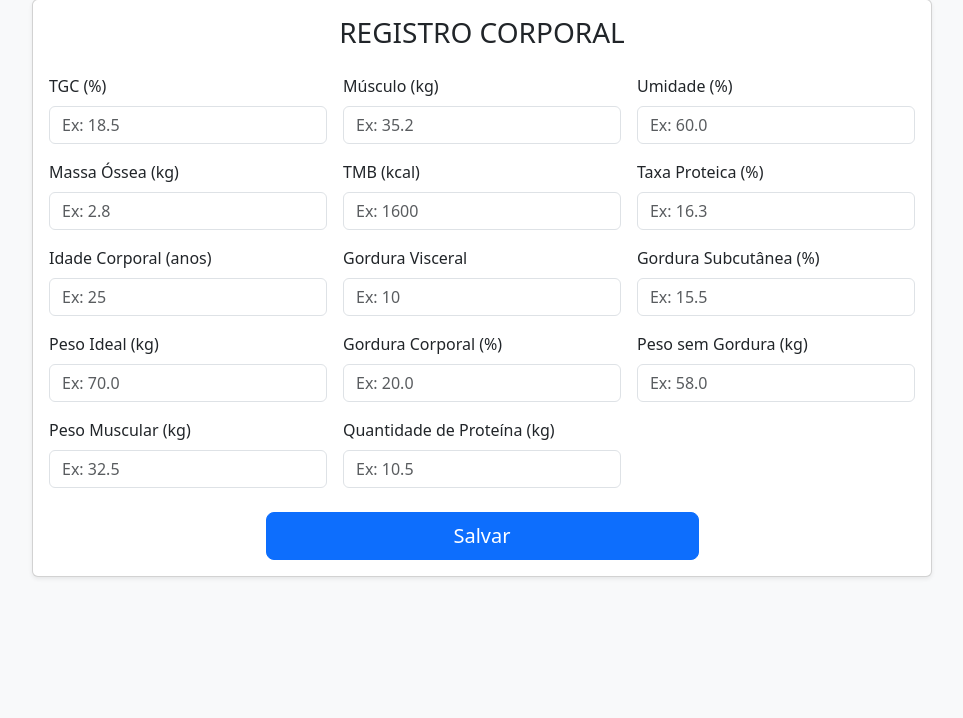
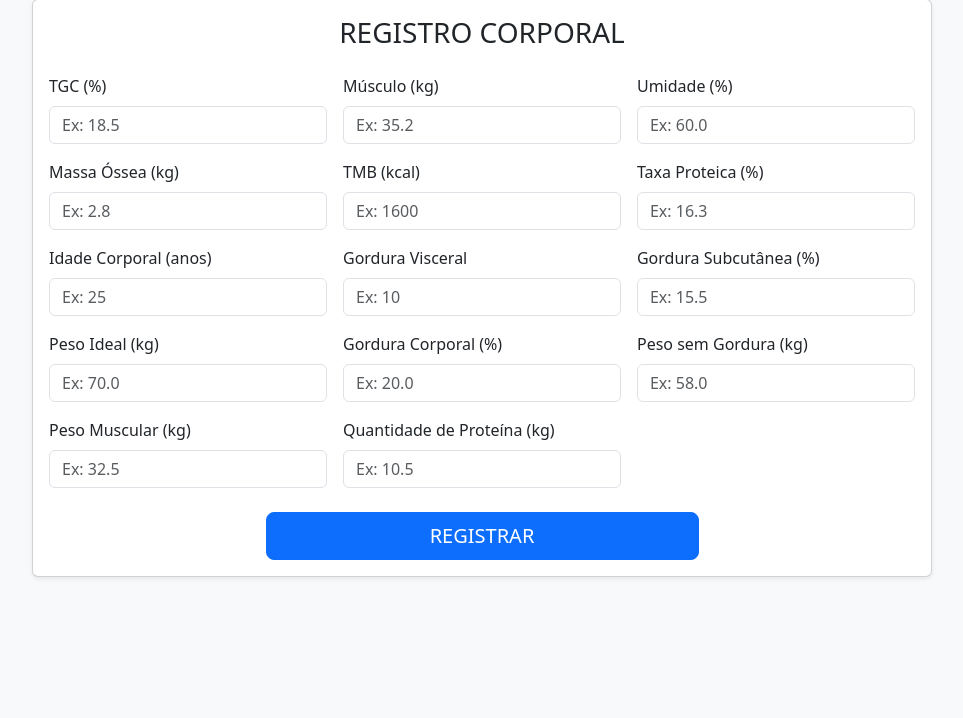
Before and after one commit to GabrielRodriguesRibeiro/analise_corporal, a Django app: page /formulario_corpo/ in a window 1280 px wide. Shown: the part 49-767 px from the top of the page, without its empty margins (158-1121 px from the left). Run offline with Django 5.2, Linux system fonts and the light colour scheme.

Commit message:
Alterações no html do dashboard

```diff
--- a/analise_corporal/corpo/templates/formulario_corpo.html
+++ b/analise_corporal/corpo/templates/formulario_corpo.html
@@ -87,7 +87,7 @@
                 </div>
 
                 <div class="mt-4 text-center">
-                    <button type="submit" class="btn btn-primary btn-lg w-50">Salvar</button>
+                    <button type="submit" class="btn btn-primary btn-lg w-50">REGISTRAR</button>
                 </div>
             </form>
         </div>
--- a/analise_corporal/dashboard/templates/dash.html
+++ b/analise_corporal/dashboard/templates/dash.html
@@ -131,5 +131,9 @@
         atualizarGrafico('tgc');
     </script>
 
+    <div class="container text-center mt-4 mb-5">
+        <button type="button" class="btn btn-primary btn-lg">ADICIONAR</button>
+    </div>
+
 </body>
 </html>
```
